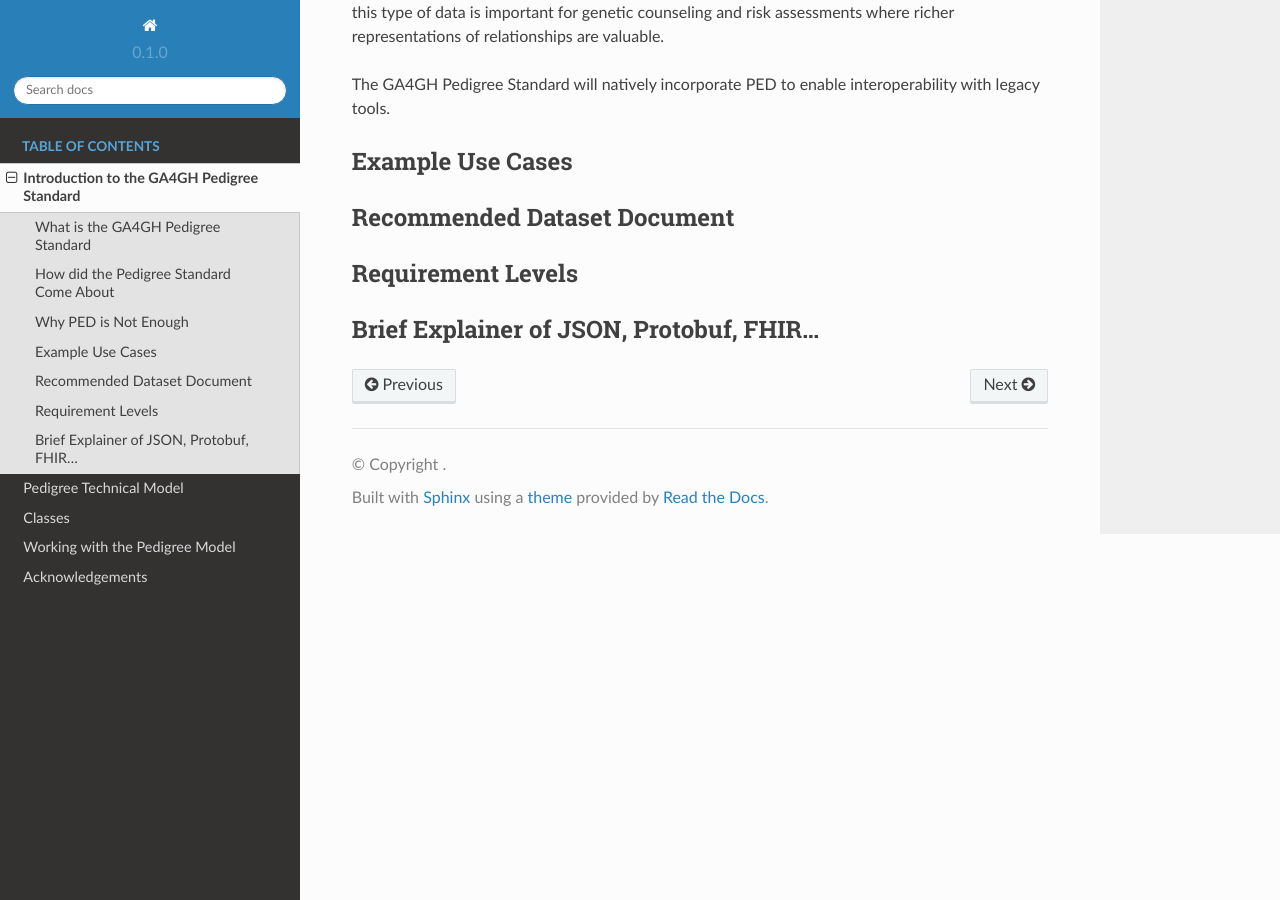
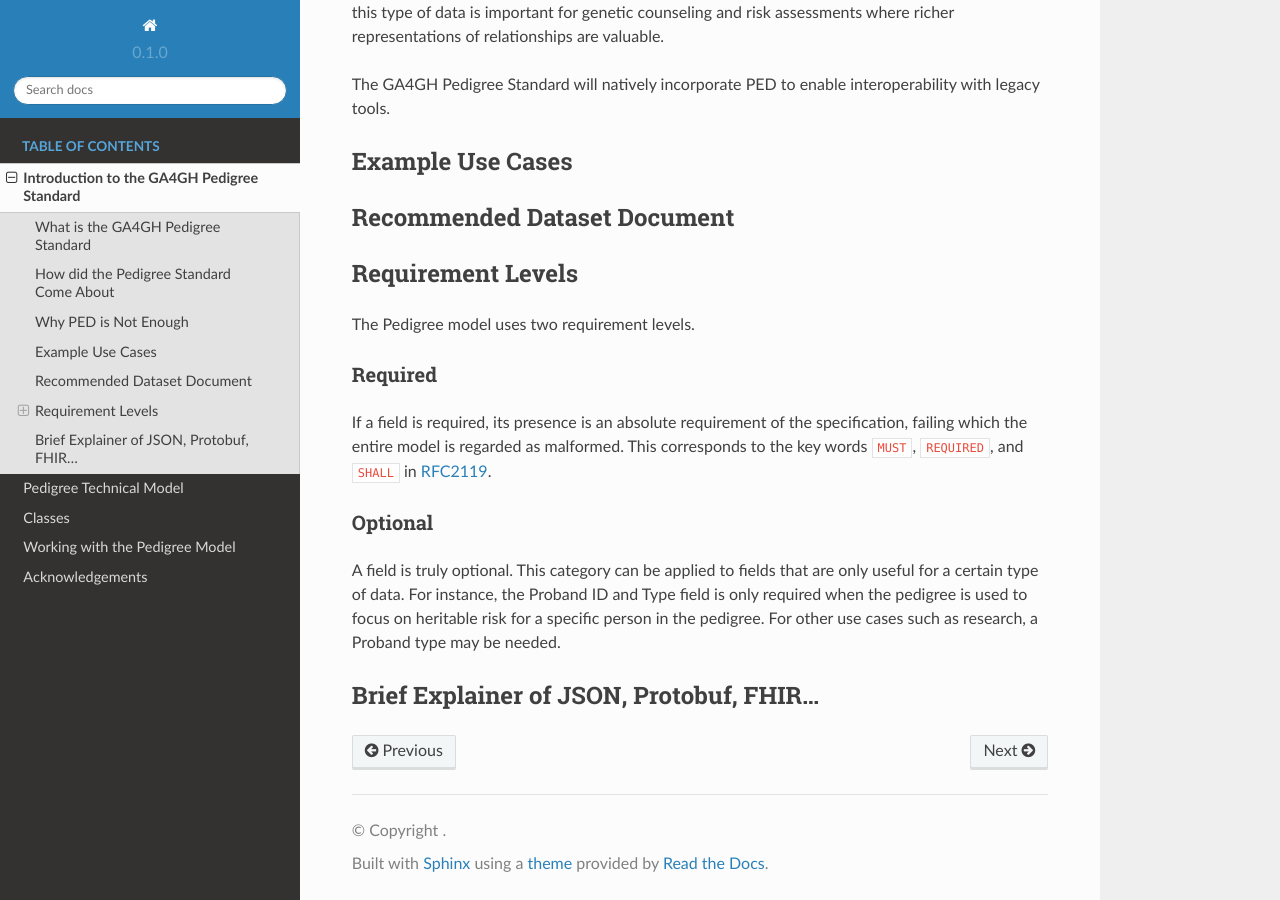
Before and after one commit to ga4gh/pedigree, a Sphinx documentation site: the page built from docs/source/introduction.rst, in a window 1280 px wide and 900 px high, scrolled down 975 px. Built offline with Sphinx 7.4.7 and the Read the Docs theme 2.0.0, drawn with Linux system fonts in a browser that asks for light colours.

Commit message:
Adding requirement levels

```diff
--- a/docs/source/introduction.rst
+++ b/docs/source/introduction.rst
@@ -35,5 +35,20 @@ Recommended Dataset Document
 Requirement Levels
 ======
 
+The Pedigree model uses two requirement levels.
+
+Required
+########
+
+If a field is required, its presence is  an absolute requirement of the specification, failing which the entire
+model is regarded as malformed. This corresponds to the key words ``MUST``, ``REQUIRED``, and ``SHALL`` in
+`RFC2119 <https://www.ietf.org/rfc/rfc2119.txt>`_.
+
+Optional
+########
+
+A field is truly optional. This category can be applied to fields that are only useful for a certain type of data. For
+instance, the Proband ID and Type field is only required when the pedigree is used to focus on heritable risk for a specific person in the pedigree. For other use cases such as research, a Proband type may be needed.
+
 Brief Explainer of JSON, Protobuf, FHIR...
 ======
```
